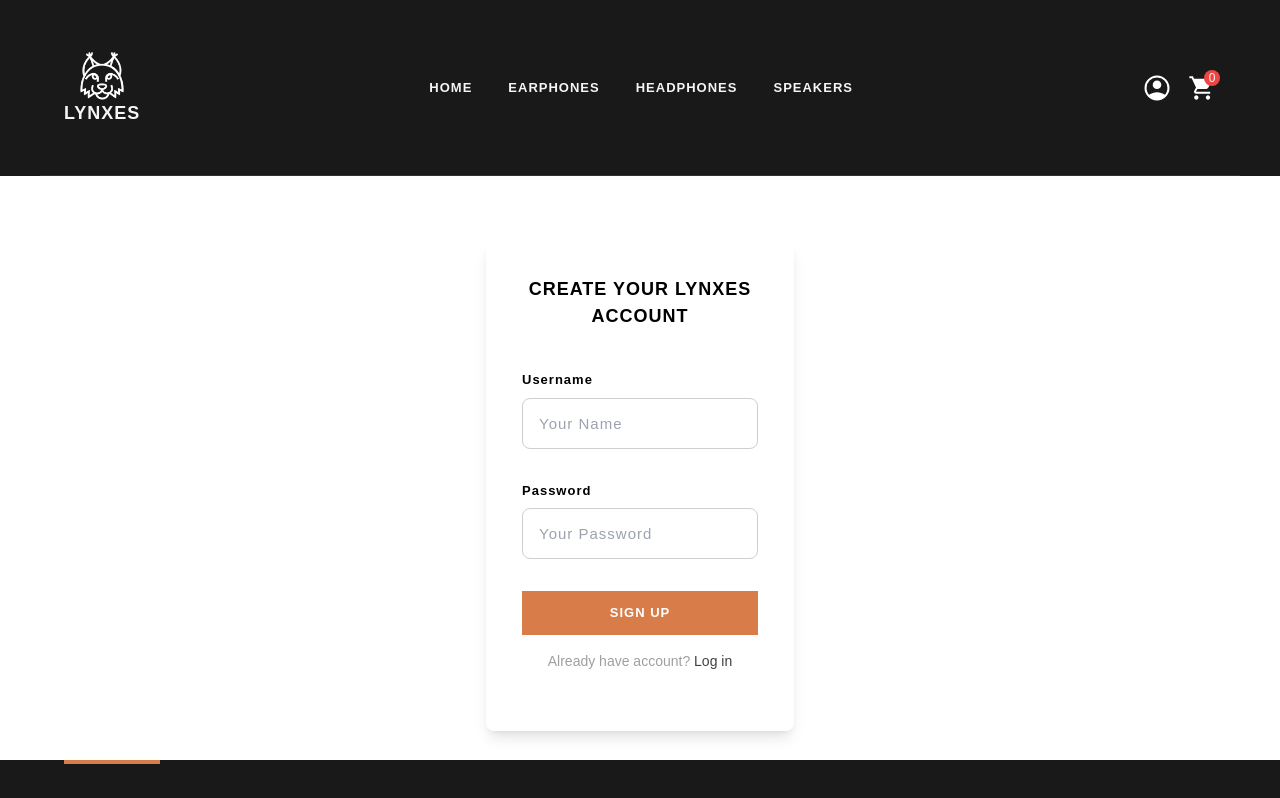
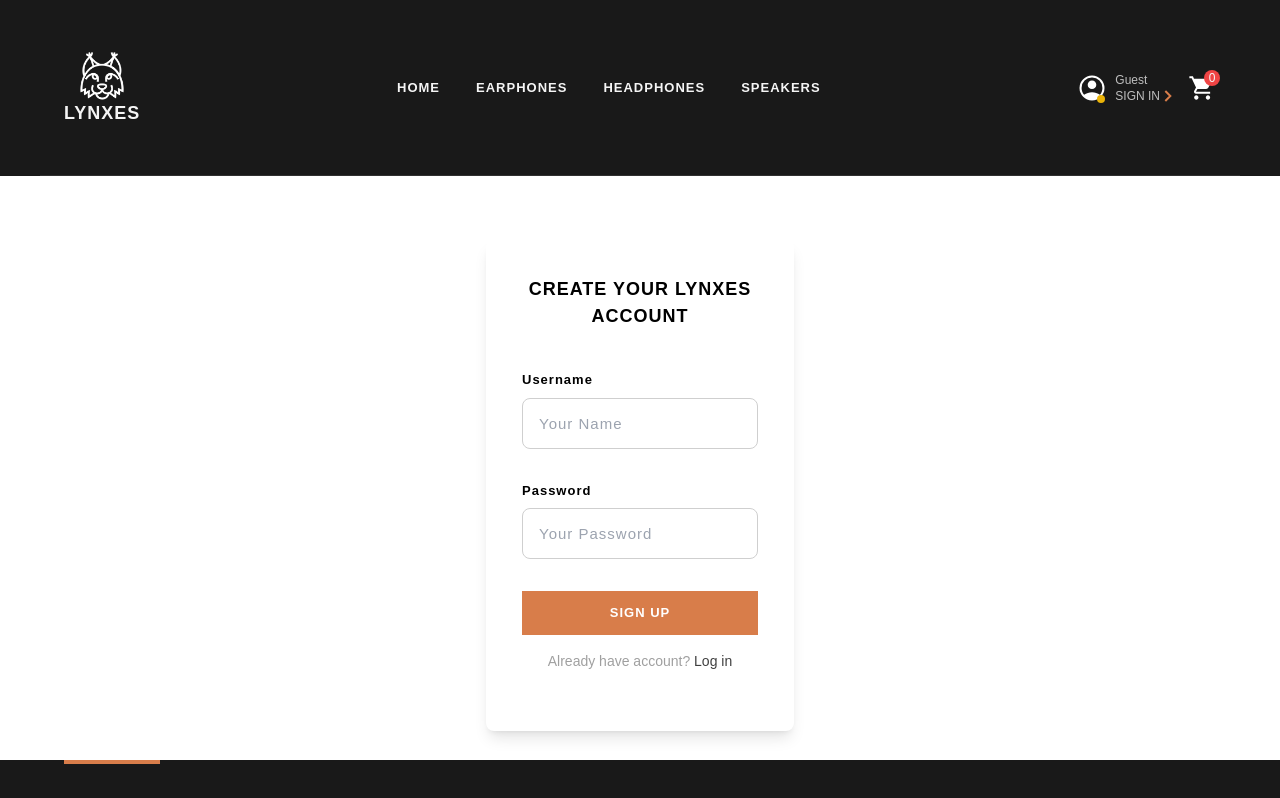
Before and after one commit to TomasLukes/lynxes, a Next.js app: page /signup in a window 1280 px wide. Shown: the top 798 px of the page. Built offline with nearby package versions, Linux system fonts and the light colour scheme; no server answers.

Commit message:
Make 2 different components for User/Guest icon in Header

```diff
--- a/src/app/layout.tsx
+++ b/src/app/layout.tsx
@@ -1,6 +1,6 @@
 'use client'
 import '@/styles/globals.css'
-import Header from '@/components/ui/navigation/Header'
+import Header from '@/components/ui/navigation/Header/Header'
 import Footer from '@/components/ui/navigation/Footer'
 import { AuthContextProvider } from '@/context/AuthContext'
 import { CartContextProvider } from '@/context/CartContext'
--- a/src/components/shared/Cart.tsx
+++ b/src/components/ui/navigation/Header/Cart.tsx
@@ -1,5 +1,5 @@
 import Link from "next/link"
-import CartItem from "./CartItem"
+import CartItem from "../../../shared/CartItem"
 import ButtonPrimary from "@/components/ui/buttons/ButtonPrimary"
 import { useCartContext } from "@/context/CartContext";
 
--- /dev/null
+++ b/src/components/ui/navigation/Header/GuestIcon.tsx
@@ -0,0 +1,28 @@
+import Link from "next/link"
+
+export default function GuestIcon() {
+
+    return (
+        <div className="flex items-center gap-2">
+            {/* Guest icon container */}
+            <Link href="/signin">
+            <div className="relative w-fit">
+                <div className="absolute bottom-0 right-0.5 flex items-center justify-center text-center bg-yellow-500 w-2 h-2 rounded-full">
+                </div>
+                <svg xmlns="http://www.w3.org/2000/svg" height="30" viewBox="0 -960 960 960" width="30" className="fill-light-100
+                hover:fill-primary-700 focus:fill-primary-700 cursor-pointer">
+                <path d="M226-262q59-39.666 121-60.833T480-344q71 0 133.333 21.167Q675.667-301.666 734.667-262q41-49.667 59.833-103.667 18.834-54 18.834-114.333 0-141-96.167-237.167T480-813.334q-141 0-237.167 96.167T146.666-480q0 60.333 19.167 114.333T226-262Zm253.876-184.667q-58.209 0-98.043-39.957Q342-526.581 342-584.791q0-58.209 39.957-98.042 39.958-39.834 98.167-39.834t98.043 39.958Q618-642.752 618-584.543q0 58.21-39.957 98.043-39.958 39.833-98.167 39.833ZM479.73-80q-83.097 0-156.183-31.5t-127.15-85.833q-54.064-54.334-85.23-127.227Q80-397.454 80-480.333q0-82.88 31.5-155.773Q143-709 197.333-763q54.334-54 127.227-85.5Q397.454-880 480.333-880q82.88 0 155.773 31.5Q709-817 763-763t85.5 127Q880-563 880-480.177q0 82.822-31.5 155.666T763-197.333Q709-143 635.914-111.5T479.73-80Z"
+                />
+                </svg>
+            </div>
+            </Link>
+            <div>
+                <p className="text-xs opacity-75">Guest</p>
+                <Link href='/signin' className="flex items-center gap-1">
+                    <label className="text-xs uppercase opacity-75 hover:opacity-100 hover:text-primary-700 cursor-pointer">Sign in</label>
+                    <svg width="8" height="12" xmlns="http://www.w3.org/2000/svg"><path d="M1.322 1l5 5-5 5" stroke="#D87D4A" strokeWidth="2" fill="none" fillRule="evenodd"/></svg>
+                </Link>
+            </div>
+        </div>
+    )
+}
--- a/src/components/ui/navigation/Header.tsx
+++ b/src/components/ui/navigation/Header/Header.tsx
@@ -3,22 +3,19 @@ import Link from "next/link"
 import Image from "next/image";
 import { useEffect, useState } from "react"
 import { useAuthContext } from "@/context/AuthContext";
-import MobileMenu from "@/components/ui/navigation/MobileMenu";
-import Cart from "@/components/shared/Cart";
+import MobileMenu from "@/components/ui/navigation/Header/MobileMenu";
+import Cart from "@/components/ui/navigation/Header/Cart";
 import Logo from "@/components/shared/Logo";
 import { useCartContext } from "@/context/CartContext";
+import UserIcon from "./UserIcon";
+import GuestIcon from "./GuestIcon";
 
 export default function Header() {
   const [mobileMenuOpen, setMobileMenuOpen] = useState(false)
   const [cartOpen, setCartOpen] = useState(false)
-  const [cartItemsQuantity, setCartItemQuantity] = useState(null)
 
   const { user, logOut } = useAuthContext();
   const { cart, cartQ } = useCartContext();
-
-  useEffect(() => {
-    cart ? setCartItemQuantity(cart.length) : 0
-  }, [cart])
 
   function handleClick() {
     setMobileMenuOpen(!mobileMenuOpen)
@@ -77,32 +74,10 @@ export default function Header() {
         {/* Account + Shopping card icons */}
         <div className="flex gap-3 md:gap-4 items-center">
           {/* User account icon */}
-            <div className="flex items-center gap-2">
-              {/* User icon container */}
-              <Link href="/signin">
-                <div className="relative w-fit">
-                  {/* Conditional rendering of green dot when user is logged in */}
-                  {user &&
-                    <div className="absolute bottom-0 right-0.5 flex items-center justify-center text-center bg-green-500 w-2 h-2 rounded-full">
-                  </div>
-                  }
-                  <svg xmlns="http://www.w3.org/2000/svg" height="30" viewBox="0 -960 960 960" width="30" className="fill-light-100
-                    hover:fill-primary-700 focus:fill-primary-700 cursor-pointer">
-                    <path d="M226-262q59-39.666 121-60.833T480-344q71 0 133.333 21.167Q675.667-301.666 734.667-262q41-49.667 59.833-103.667 18.834-54 18.834-114.333 0-141-96.167-237.167T480-813.334q-141 0-237.167 96.167T146.666-480q0 60.333 19.167 114.333T226-262Zm253.876-184.667q-58.209 0-98.043-39.957Q342-526.581 342-584.791q0-58.209 39.957-98.042 39.958-39.834 98.167-39.834t98.043 39.958Q618-642.752 618-584.543q0 58.21-39.957 98.043-39.958 39.833-98.167 39.833ZM479.73-80q-83.097 0-156.183-31.5t-127.15-85.833q-54.064-54.334-85.23-127.227Q80-397.454 80-480.333q0-82.88 31.5-155.773Q143-709 197.333-763q54.334-54 127.227-85.5Q397.454-880 480.333-880q82.88 0 155.773 31.5Q709-817 763-763t85.5 127Q880-563 880-480.177q0 82.822-31.5 155.666T763-197.333Q709-143 635.914-111.5T479.73-80Z"
-                    />
-                  </svg>
-                </div>
-              </Link>
-              {user &&
-                <div>
-                  <p className="text-xs opacity-75">{user.email}</p>
-                  <button type='button' onClick={() => logOut()} className="flex items-center gap-1 cursor-pointer">
-                    <label className="text-xs uppercase opacity-75 hover:opacity-100 hover:text-primary-700 cursor-pointer">Loged out</label>
-                    <svg width="8" height="12" xmlns="http://www.w3.org/2000/svg"><path d="M1.322 1l5 5-5 5" stroke="#D87D4A" strokeWidth="2" fill="none" fillRule="evenodd"/></svg>
-                  </button>
-                </div>
-              }
-            </div>
+          {user ?
+            <UserIcon /> :
+            <GuestIcon />
+          }
           {/* Shopping icon */}
           <div className="relative">
             <div className="absolute -top-1 -right-1 flex items-center justify-center text-center bg-red-500 w-3 h-3 p-2 rounded-full">
--- /dev/null
+++ b/src/components/ui/navigation/Header/UserIcon.tsx
@@ -0,0 +1,30 @@
+import Link from "next/link"
+import { useAuthContext } from "@/context/AuthContext"
+
+export default function UserIcon() {
+
+    const { user, logOut } = useAuthContext()
+
+    return (
+        <div className="flex items-center gap-2">
+            {/* User icon container */}
+            {/* <Link href="/signin"> */}
+            <div className="relative w-fit">
+                <div className="absolute bottom-0 right-0.5 flex items-center justify-center text-center bg-green-500 w-2 h-2 rounded-full">
+                </div>
+                <svg xmlns="http://www.w3.org/2000/svg" height="30" viewBox="0 -960 960 960" width="30" className="fill-light-100">
+                <path d="M226-262q59-39.666 121-60.833T480-344q71 0 133.333 21.167Q675.667-301.666 734.667-262q41-49.667 59.833-103.667 18.834-54 18.834-114.333 0-141-96.167-237.167T480-813.334q-141 0-237.167 96.167T146.666-480q0 60.333 19.167 114.333T226-262Zm253.876-184.667q-58.209 0-98.043-39.957Q342-526.581 342-584.791q0-58.209 39.957-98.042 39.958-39.834 98.167-39.834t98.043 39.958Q618-642.752 618-584.543q0 58.21-39.957 98.043-39.958 39.833-98.167 39.833ZM479.73-80q-83.097 0-156.183-31.5t-127.15-85.833q-54.064-54.334-85.23-127.227Q80-397.454 80-480.333q0-82.88 31.5-155.773Q143-709 197.333-763q54.334-54 127.227-85.5Q397.454-880 480.333-880q82.88 0 155.773 31.5Q709-817 763-763t85.5 127Q880-563 880-480.177q0 82.822-31.5 155.666T763-197.333Q709-143 635.914-111.5T479.73-80Z"
+                />
+                </svg>
+            </div>
+            {/* </Link> */}
+            <div>
+                <p className="text-xs opacity-75">{user.email}</p>
+                <button type='button' onClick={() => logOut()} className="flex items-center gap-1 cursor-pointer">
+                <label className="text-xs uppercase opacity-75 hover:opacity-100 hover:text-primary-700 cursor-pointer">Loged out</label>
+                <svg width="8" height="12" xmlns="http://www.w3.org/2000/svg"><path d="M1.322 1l5 5-5 5" stroke="#D87D4A" strokeWidth="2" fill="none" fillRule="evenodd"/></svg>
+                </button>
+            </div>
+        </div>
+    )
+}
```
Also changed, not shown: src/components/ui/navigation/Header/MobileMenu.tsx (renamed from src/components/ui/navigation/MobileMenu.tsx).
